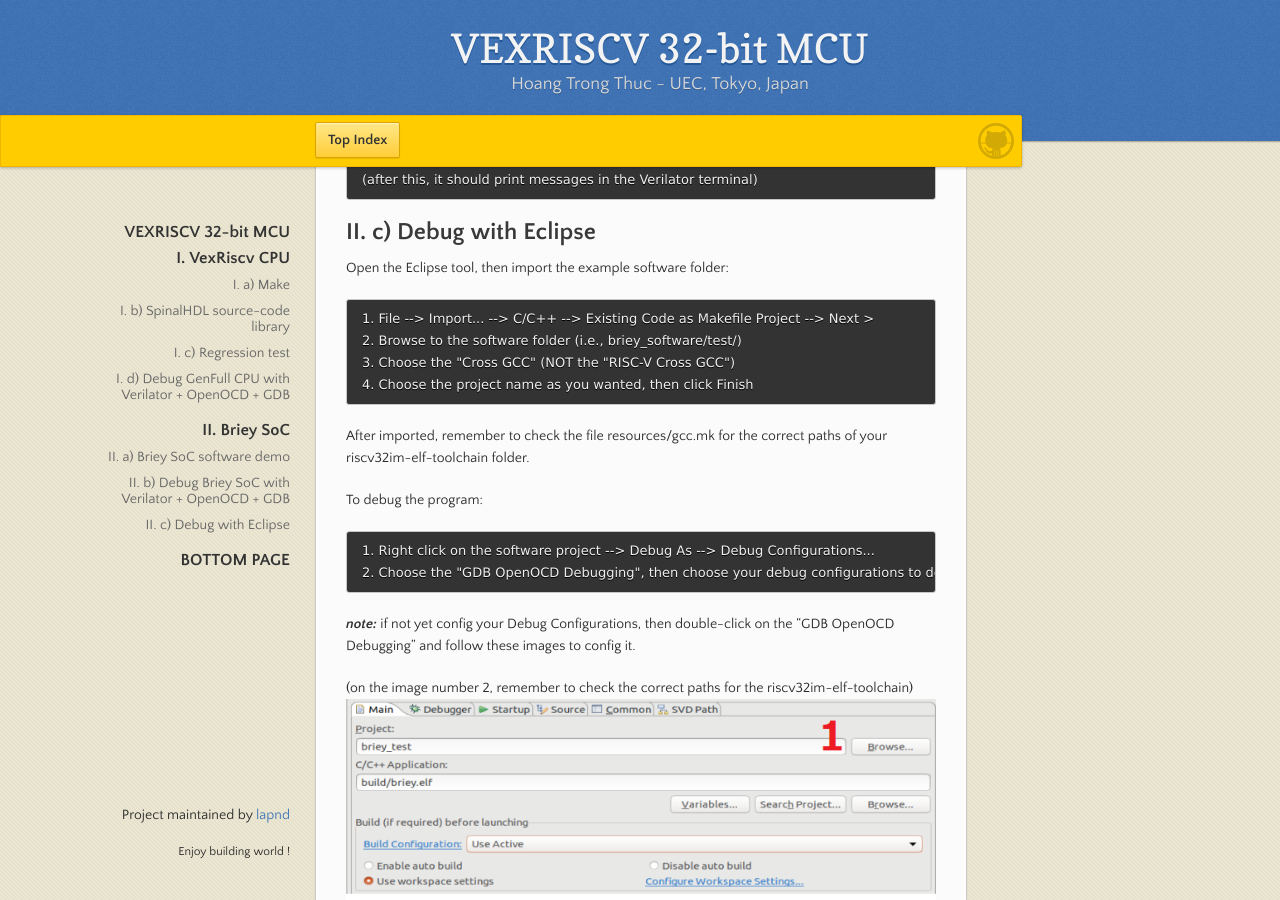
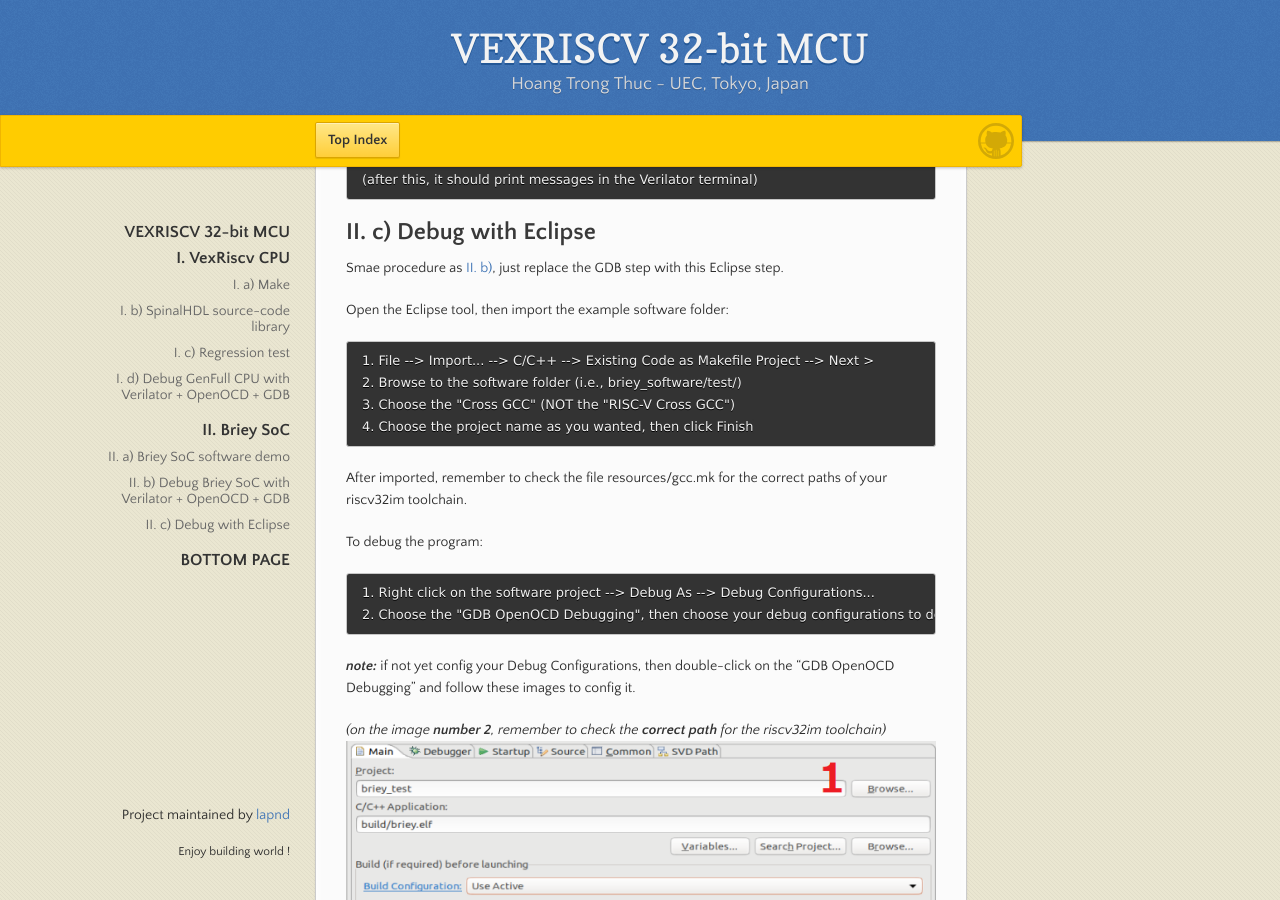
Before and after one commit to lapnd/httdes.github.io, a Jekyll site: the page built from vexriscv.md, in a window 1280 px wide and 900 px high, scrolled down 3000 px. Built offline with Jekyll 4.4.1, drawn with Linux system fonts in a browser that asks for light colours; our own code applies the rules of GitHub Pages for plain Markdown files.

Commit message:
Update vexriscv.md

```diff
--- a/vexriscv.md
+++ b/vexriscv.md
@@ -109,20 +109,20 @@ The GDB is a native tool of the toolchain for debugging the hardware. The GDB ca
 To debug the Briey SoC with Verilator + OpenOCD + GDB:
 
 	First, run the Verilator:
-	$ cd VexRiscv/							#cd to your VexRiscv folder
-	$ sbt "runMain vexriscv.demo.Briey"			#make sure that Briey SoC is generated
+	$ cd VexRiscv/								#cd to your VexRiscv folder
+	$ sbt "runMain vexriscv.demo.Briey"				#make sure that Briey SoC is generated
 	$ cd src/test/cpp/briey/
 	$ make clean run
 
 	Keep the Verilator terminal running, open a second terminal to run OpenOCD:
-	$ cd vexriscv_openocd/						#cd to your vexriscv_openocd folder
+	$ cd vexriscv_openocd/							#cd to your vexriscv_openocd folder
 	$ src/openocd -f tcl/interface/jtag_tcp.cfg -c "set BRIEY_CPU0_YAML <cpu0.yaml PATH>" -f tcl/target/briey.cfg
 		where <cpu0.yaml PATH> point to the file cpu0.yaml in the VexRiscv folder
 		---> for example: $ src/openocd -f tcl/interface/jtag_tcp.cfg -c "set BRIEY_CPU0_YAML /home/ubuntu/Projects/VexRiscv/cpu0.yaml" -f tcl/target/briey.cfg
 
 	Keep both Verilator and OpenOCD terminals running, open a third terminal to run GDB:
-	$ cd briey_software/						#cd to your briey_software/ folder
-	$ echo ${PATH}							#check that if the riscv32im toolchain is on the PATH or not
+	$ cd briey_software/							#cd to your briey_software/ folder
+	$ echo ${PATH}								#check that if the riscv32im toolchain is on the PATH or not
 	$ export PATH=/opt/gcc9/riscv32im/bin:$PATH		#if not, then export the riscv32im toolchain to the PATH
 	$ riscv32-unknown-elf-gdb test/build/briey.elf
 	$ target remote localhost:3333
@@ -133,6 +133,8 @@ To debug the Briey SoC with Verilator + OpenOCD + GDB:
 
 ## II. c) Debug with Eclipse
 
+Smae procedure as [II. b)](#ii-c-debug-briey-soc-with-verilator--openocd--gdb), just replace the GDB step with this Eclipse step.
+
 Open the Eclipse tool, then import the example software folder:
 
 	1. File --> Import... --> C/C++ --> Existing Code as Makefile Project --> Next >
@@ -140,7 +142,7 @@ Open the Eclipse tool, then import the example software folder:
 	3. Choose the "Cross GCC" (NOT the "RISC-V Cross GCC")
 	4. Choose the project name as you wanted, then click Finish
 
-After imported, remember to check the file resources/gcc.mk for the correct paths of your riscv32im-elf-toolchain folder.
+After imported, remember to check the file resources/gcc.mk for the correct paths of your riscv32im toolchain.
 
 To debug the program:
 
@@ -149,7 +151,7 @@ To debug the program:
 
 ***note:*** if not yet config your Debug Configurations, then double-click on the "GDB OpenOCD Debugging" and follow these images to config it.
 
-(on the image number 2, remember to check the correct paths for the riscv32im-elf-toolchain)
+*(on the image **number 2**, remember to check the **correct path** for the riscv32im toolchain)*
 ![DebugConfig](./debug_configuration.png)
 
 * * *
```
